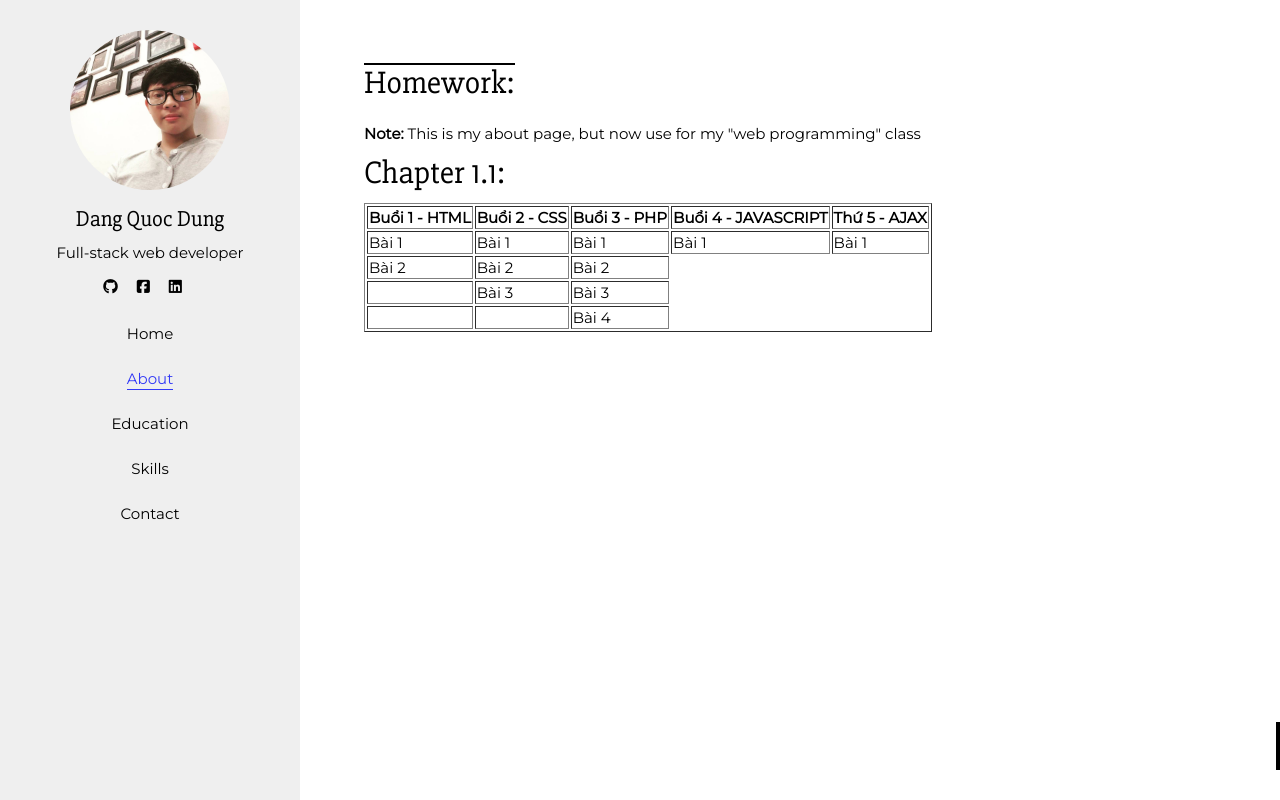
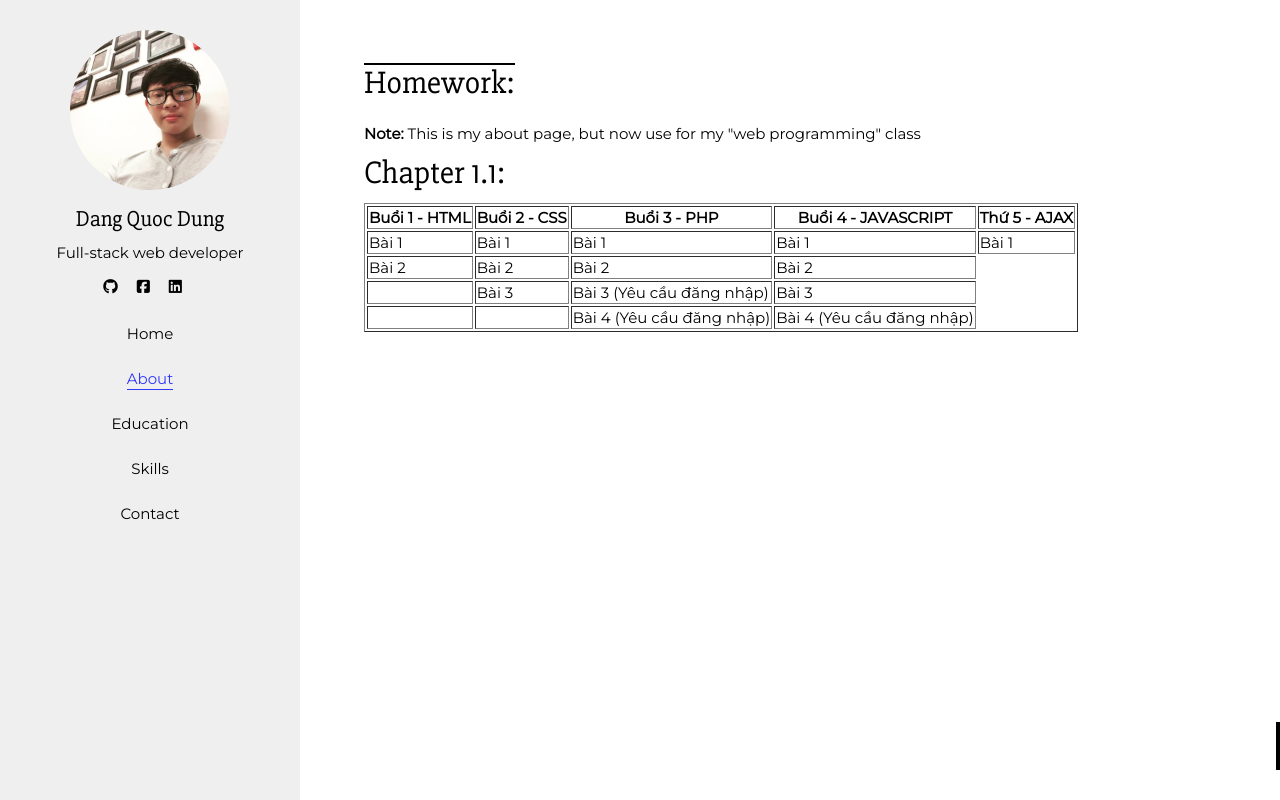
Before and after one commit to jimmy706/my-portfolio, a PHP site: page /views/about.html in a window 1280 px wide. Run offline with PHP 8.4, Linux system fonts and the light colour scheme; some libraries are stand-ins or nearby versions.

Commit message:
fix bug buoi 4

```diff
--- a/views/about.html
+++ b/views/about.html
@@ -1,5 +1,6 @@
 <!DOCTYPE html>
 <html lang="en">
+
 <head>
   <meta charset="UTF-8" />
   <meta name="viewport" content="width=device-width, initial-scale=1.0" />
@@ -29,29 +30,18 @@
         <p class="my-job">Full-stack web developer</p>
         <ul class="social-list">
           <li>
-              <a
-                href="https://github.com/jimmy706"
-                target="_blank"
-                title="Github"
-              >
+            <a href="https://github.com/jimmy706" target="_blank" title="Github">
               <i class="fab fa-github"></i>
             </a>
           </li>
           <li>
-              <a
-                href="https://www.facebook.com/jim.dangquoc"
-                target="_blank"
-                title="Facebook"
-              >
+            <a href="https://www.facebook.com/jim.dangquoc" target="_blank" title="Facebook">
               <i class="fab fa-facebook-square"></i>
             </a>
           </li>
           <li>
-              <a
-                href="https://www.linkedin.com/in/%C4%91%E1%BA%B7ng-d%C5%A9ng-843588163/"
-                target="_blank"
-                title="Linkedin"
-              >
+            <a href="https://www.linkedin.com/in/%C4%91%E1%BA%B7ng-d%C5%A9ng-843588163/" target="_blank"
+              title="Linkedin">
               <i class="fab fa-linkedin"></i>
             </a>
           </li>
@@ -109,7 +99,7 @@
                 <a href="./php/signup.php">Bài 1</a>
               </td>
               <td>
-                  <a href="/">Bài 1</a>
+                <a href="./php/signup.html">Bài 1</a>
               </td>
               <td>
                 <a href="/">Bài 1</a>
@@ -126,6 +116,9 @@
                 <a href="./php/index.php">Bài 2</a>
                 <!-- TODO: trang đăng nhập -->
               </td>
+              <td>
+                <a href="./php/Buoi4_Bai2.html">Bài 2</a>
+              </td>
             </tr>
             <tr>
               <td></td>
@@ -133,15 +126,19 @@
                 <a href="./buoi2_bai3.html">Bài 3</a>
               </td>
               <td>
-                  <a href="./php/add-product.php">Bài 3</a>
+                <a href="./php/add-product.php">Bài 3 (Yêu cầu đăng nhập)</a>
+              </td>
+              <td>
+                <a href="./php/Buoi4_Bai3.html">Bài 3</a>
               </td>
             </tr>
             <tr>
               <td></td>
               <td></td>
               <td>
-                  <a href="./php/products.php">Bài 4</a>
+                <a href="./php/products.php">Bài 4 (Yêu cầu đăng nhập)</a>
               </td>
+              <td><a href="./php/Buoi4_Bai4.php">Bài 4 (Yêu cầu đăng nhập)</a></td>
             </tr>
           </tbody>
         </table>
@@ -156,4 +153,5 @@
   <script src="../js/scroll.js"></script>
   <script src="../js/preload.js"></script>
 </body>
+
 </html>
--- a/views/php/connect.php
+++ b/views/php/connect.php
@@ -1,8 +1,8 @@
 <?php
     $servername = "localhost";
-    $username = "id10701167_jimmy";
-    $password = "meoden1999";
-    $database = "id10701167_buoi3";
+    $username = "root";
+    $password = "root";
+    $database = "buoi3";
 
     $connect = new mysqli($servername,$username,$password,$database);
     mysqli_set_charset($connect,"utf8");
```
Also changed, not shown: views/php/Buoi4_Bai4.php (+0 -14 lines). Lines whose indentation alone changed are shown as unchanged.
